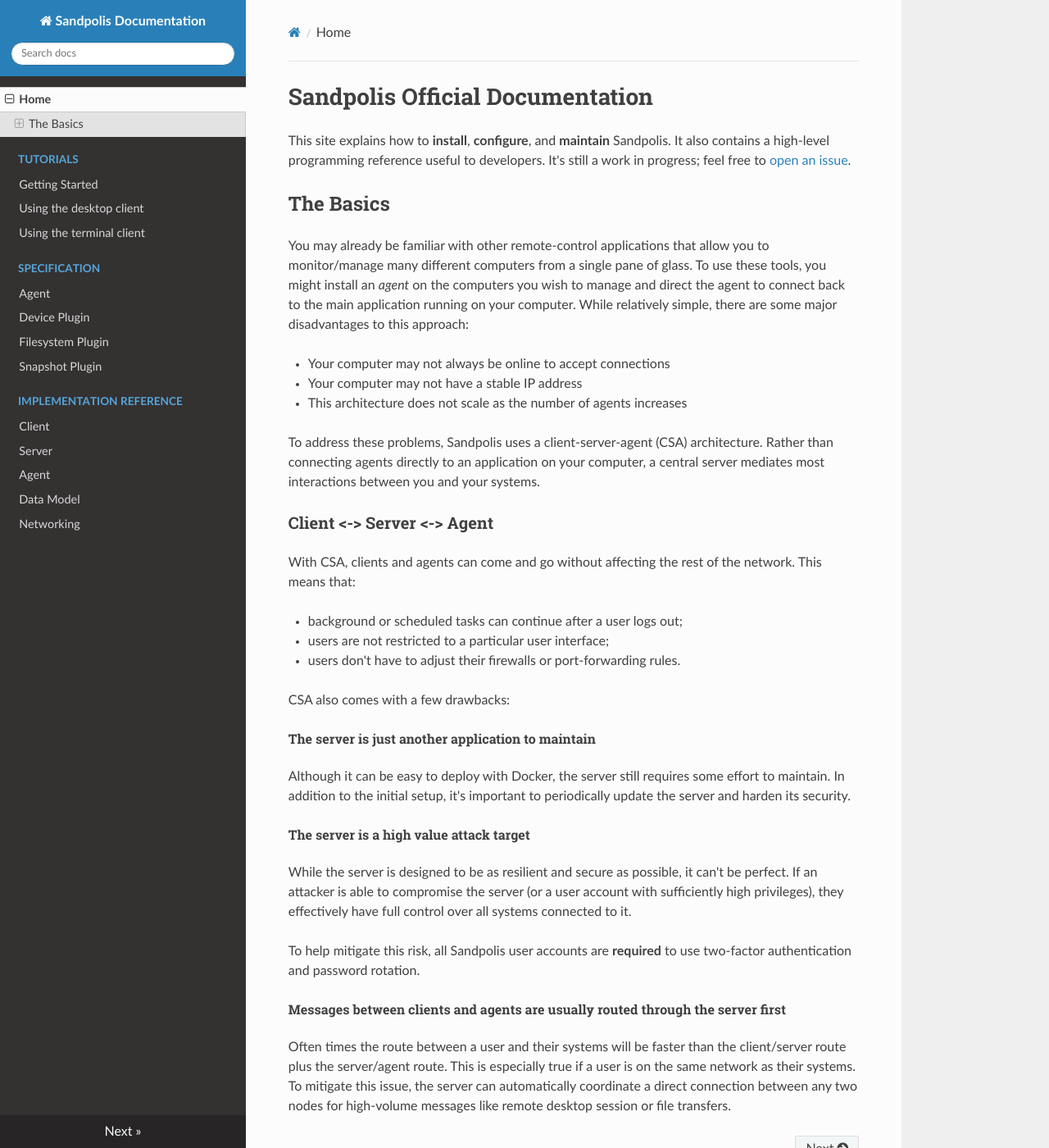
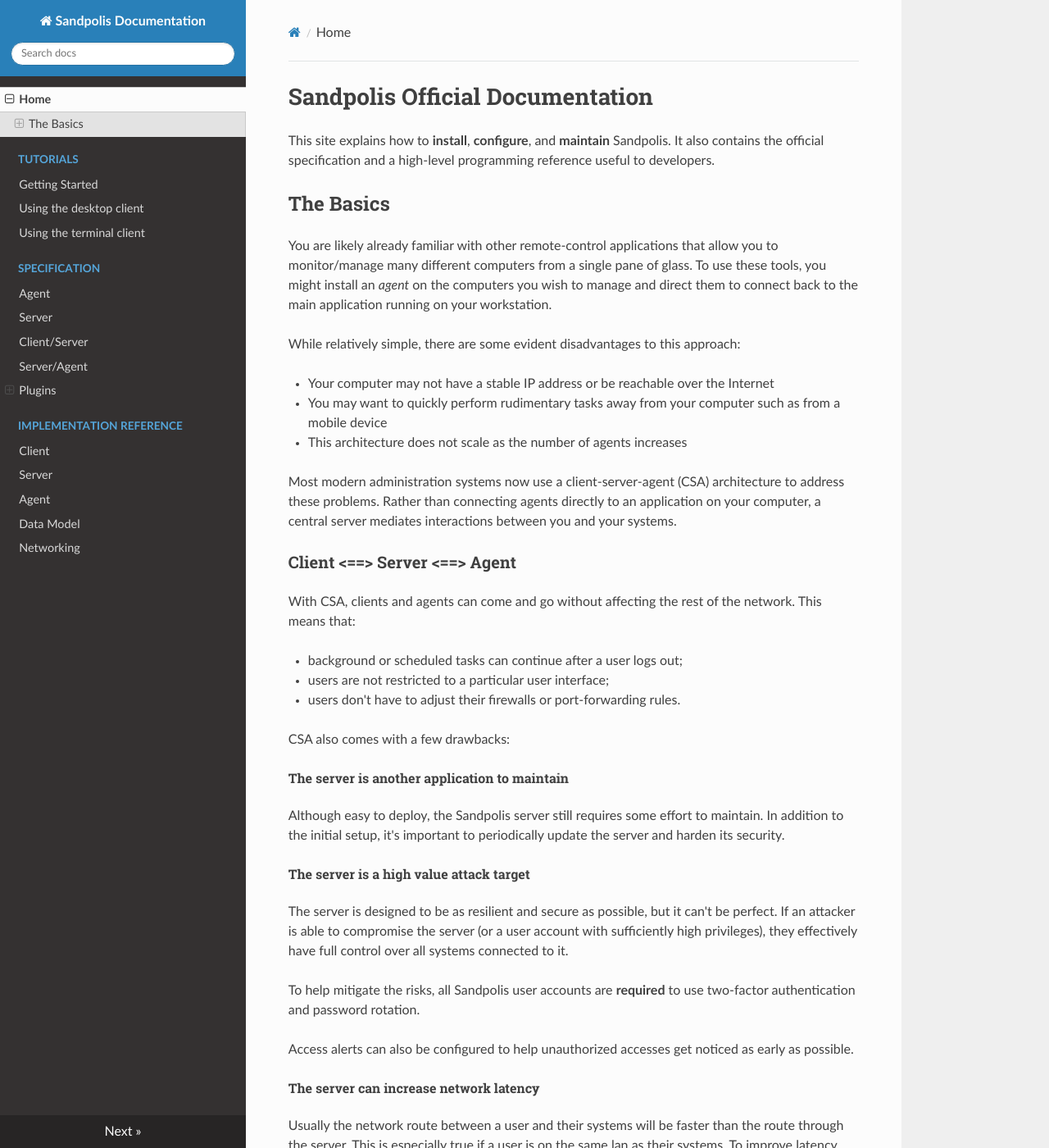
Before and after one commit to sandpolis/docs, an MkDocs documentation site: the page built from docs/index.md, in a window 1280 px wide and 1400 px high. Shown: the whole window at 82% size. Built offline with MkDocs 1.6.1, drawn with Linux system fonts in a browser that asks for light colours; nearby versions of some CDN libraries; some of the changed text lies outside the part shown.

Commit message:
Reformat index page

```diff
--- a/docs/index.md
+++ b/docs/index.md
@@ -1,18 +1,28 @@
 # Sandpolis Official Documentation
-
-This site explains how to **install**, **configure**, and **maintain** Sandpolis. It also contains a high-level programming reference useful to developers. It's still a work in progress; feel free to <a href="https://github.com/Subterranean-Security/docs/issues" target="_blank">open an issue</a>.
+This site explains how to **install**, **configure**, and **maintain** Sandpolis.
+It also contains the official specification and a high-level programming reference
+useful to developers.
 
 ## The Basics
-You may already be familiar with other remote-control applications that allow you to monitor/manage many different computers from a single pane of glass. To use these tools, you might install an *agent* on the computers you wish to manage and direct the agent to connect back to the main application running on your computer. While relatively simple, there are some major disadvantages to this approach:
+You are likely already familiar with other remote-control applications that allow
+you to monitor/manage many different computers from a single pane of glass. To
+use these tools, you might install an *agent* on the computers you wish to manage
+and direct them to connect back to the main application running on your workstation.
 
-- Your computer may not always be online to accept connections
-- Your computer may not have a stable IP address
+While relatively simple, there are some evident disadvantages to this approach:
+
+- Your computer may not have a stable IP address or be reachable over the Internet
+- You may want to quickly perform rudimentary tasks away from your computer such
+as from a mobile device
 - This architecture does not scale as the number of agents increases
 
-To address these problems, Sandpolis uses a client-server-agent (CSA) architecture. Rather than connecting agents directly to an application on your computer, a central server mediates most interactions between you and your systems.
+Most modern administration systems now use a client-server-agent (CSA) architecture
+to address these problems. Rather than connecting agents directly to an application
+on your computer, a central server mediates interactions between you and your systems.
 
-### Client <-> Server <-> Agent
-With CSA, clients and agents can come and go without affecting the rest of the network. This means that:
+### Client <==> Server <==> Agent
+With CSA, clients and agents can come and go without affecting the rest of the
+network. This means that:
 
 - background or scheduled tasks can continue after a user logs out;
 - users are not restricted to a particular user interface;
@@ -20,13 +30,32 @@
 
 CSA also comes with a few drawbacks:
 
-###### The server is just another application to maintain
-Although it can be easy to deploy with Docker, the server still requires some effort to maintain. In addition to the initial setup, it's important to periodically update the server and harden its security.
+###### The server is another application to maintain
+Although easy to deploy, the Sandpolis server still requires some effort to maintain.
+In addition to the initial setup, it's important to periodically update the server
+and harden its security.
 
 ###### The server is a high value attack target
-While the server is designed to be as resilient and secure as possible, it can't be perfect. If an attacker is able to compromise the server (or a user account with sufficiently high privileges), they effectively have full control over all systems connected to it.
+The server is designed to be as resilient and secure as possible, but it can't be
+perfect. If an attacker is able to compromise the server (or a user account with
+sufficiently high privileges), they effectively have full control over all systems
+connected to it.
 
-To help mitigate this risk, all Sandpolis user accounts are **required** to use two-factor authentication and password rotation.
+To help mitigate the risks, all Sandpolis user accounts are **required** to use
+two-factor authentication and password rotation.
 
-###### Messages between clients and agents are usually routed through the server first
-Often times the route between a user and their systems will be faster than the client/server route plus the server/agent route. This is especially true if a user is on the same network as their systems. To mitigate this issue, the server can automatically coordinate a direct connection between any two nodes for high-volume messages like remote desktop session or file transfers.
+Access alerts can also be configured to help unauthorized accesses get noticed
+as early as possible.
+
+###### The server can increase network latency
+Usually the network route between a user and their systems will be faster than the
+route through the server. This is especially true if a user is on the same lan as
+their systems. To improve latency and throughput, the server can automatically
+coordinate a direct connection between any two nodes for high-volume or time-sensitive
+messages like remote desktop, file transfers, etc.
+
+### Real-time monitoring
+Sandpolis offers "real-time" monitoring and management when you need it, and efficient
+scalability when you're not looking.
+
+### Extensibility via plugins
--- a/mkdocs.yml
+++ b/mkdocs.yml
@@ -7,9 +7,13 @@
     - Using the terminal client: tutorials/client/terminal.md
   - Specification:
     - Agent: specification/agent.md
-    - Device Plugin: specification/plugin/device.md
-    - Filesystem Plugin: specification/plugin/filesystem.md
-    - Snapshot Plugin: specification/plugin/snapshot.md
+    - Server: specification/server.md
+    - Client/Server: specification/clientserver.md
+    - Server/Agent: specification/serveragent.md
+    - Plugins:
+      - Device Plugin: specification/plugin/device.md
+      - Filesystem Plugin: specification/plugin/filesystem.md
+      - Snapshot Plugin: specification/plugin/snapshot.md
   - Implementation Reference:
     - Client: application/client.md
     - Server: application/server.md
```
Also changed, not shown: docs/specification/clientserver.md (+28 -0 lines), docs/specification/plugins/snapshot.md (+35 -0 lines), docs/specification/serveragent.md (+2 -2 lines).
